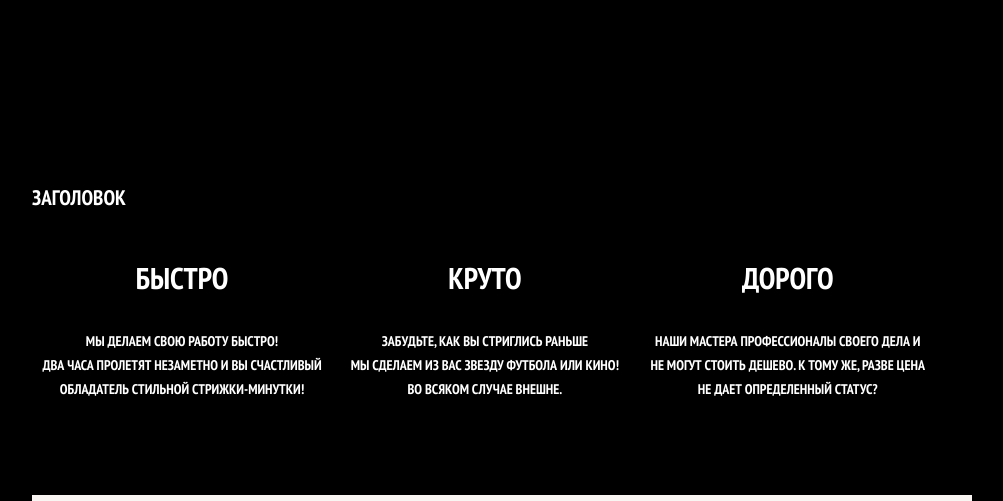
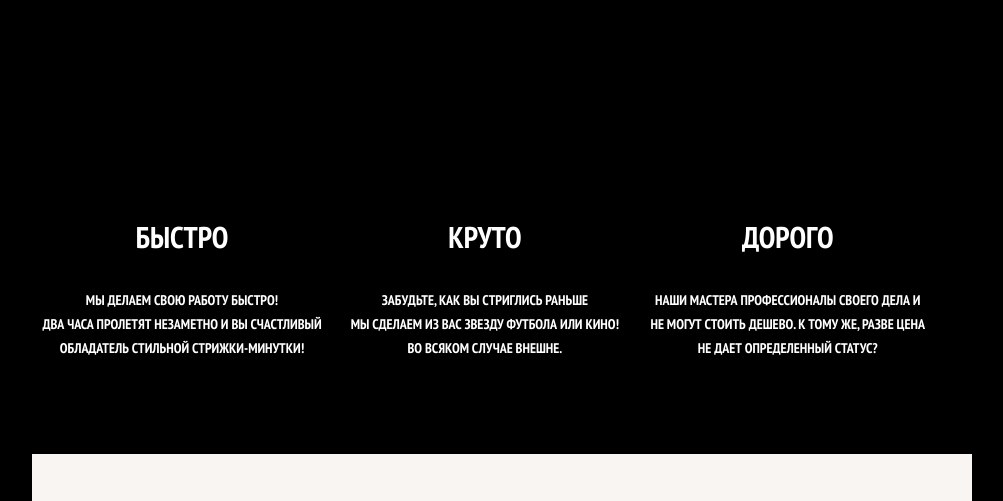
Before and after one commit to andrey1889/github-for-beginners, a plain HTML site: page index.html in a window 1280 px wide. Shown: the part 122-623 px from the top of the page, without its empty margins (138-1141 px from the left). Drawn offline with nearby package versions, Linux system fonts and the light colour scheme.

Commit message:
Revert "Добавили заголовок"
This reverts commit 4d415978c5795c412cacd768eed75263d23793ad.

```diff
--- a/index.html
+++ b/index.html
@@ -36,7 +36,6 @@
      <h1 class="visually-hidden">Барбершоп "Бородинский"</h1>
      <section class="features">
        <h2 class="visually-hidden">Преимущества</h2>
-       <h2>Заголовок</h2>
         <ul class="features-list">
           <li class="feature-item">
           <h3>Быстро</h3>
```
